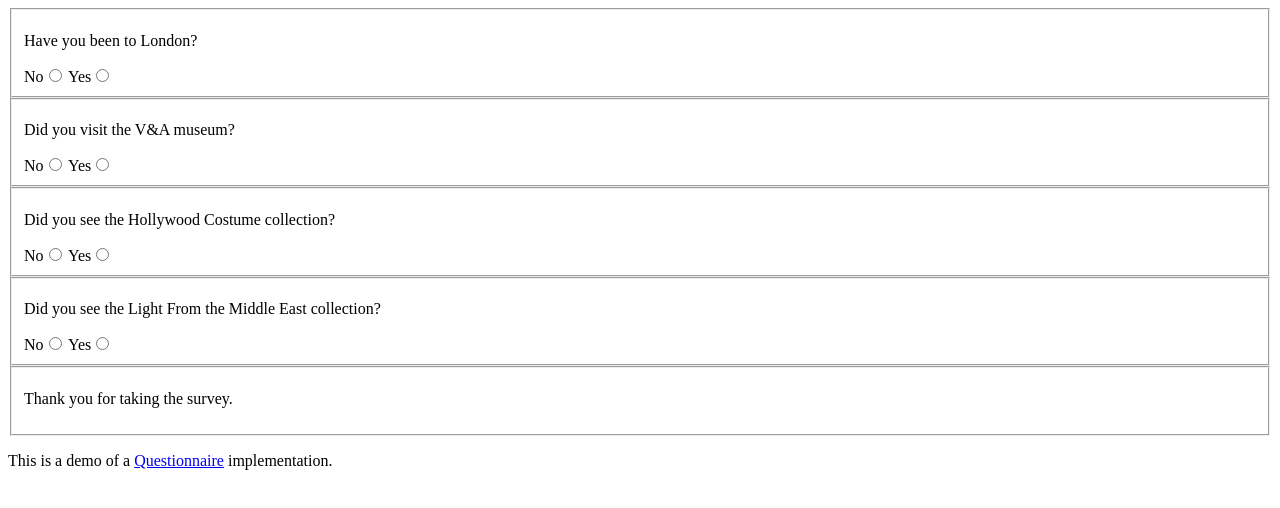
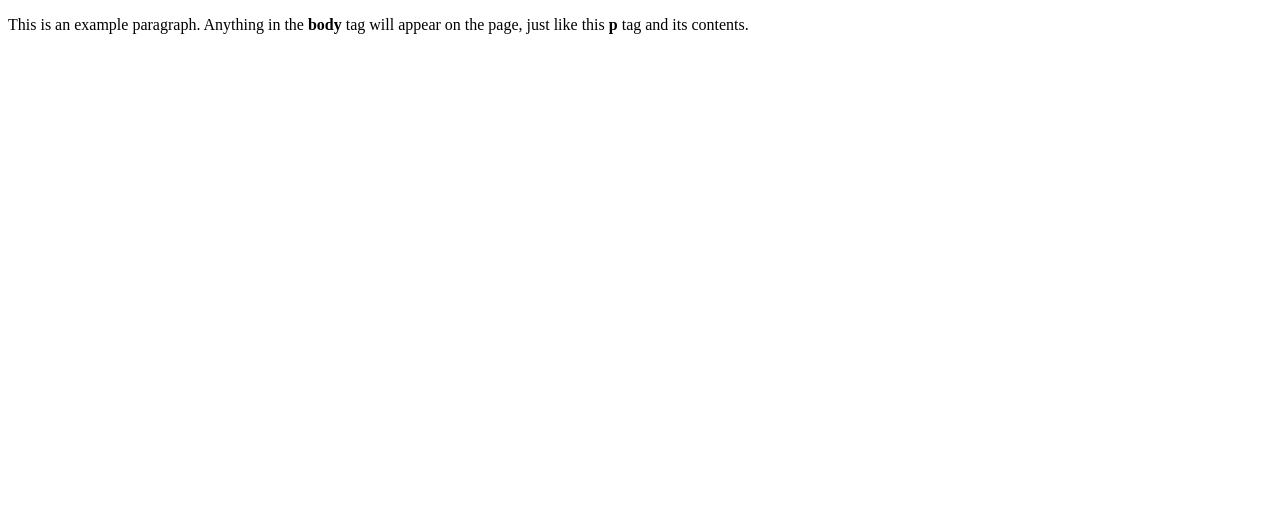
Before and after one commit to GrandMasterEnergy/DART-22, a plain HTML site: page index.html in a window 1280 px wide. Drawn offline with nearby package versions, Linux system fonts and the light colour scheme.

Commit message:
Update index.html

```diff
--- a/index.html
+++ b/index.html
@@ -1,71 +1,9 @@
-<!DOCTYPE html>
+<!doctype html>
 <html>
-<head>
-	<meta charset="utf-8">
-
-	<script type="text/javascript" src="jquery-1.8.3.min.js"></script>
-
-	<script type="text/javascript" src="jquery.ay-questionnaire.js"></script>
-	<script type="text/javascript" src="demo.js"></script>
-
-	<link rel="stylesheet" href="demo.css">
-</head>
-<body>
-	<form action="">
-		<fieldset>
-			<p class="question">Have you been to London?</p>
-			<div class="input-group">
-				<label>
-					<span>No</span><input type="radio" name="question[1]" value="0">
-				</label>
-				<label>
-					<span>Yes</span><input type="radio" name="question[1]" value="1">
-				</label>
-			</div>
-		</fieldset>
-
-		<fieldset>
-			<p class="question">Did you visit the V&A museum?</p>
-			<div class="input-group">
-				<label>
-					<span>No</span><input type="radio" name="question[2]" value="0">
-				</label>
-				<label>
-					<span>Yes</span><input type="radio" name="question[2]" value="1">
-				</label>
-			</div>
-		</fieldset>
-
-		<fieldset>
-			<p class="question">Did you see the Hollywood Costume collection?</p>
-			<div class="input-group">
-				<label>
-					<span>No</span><input type="radio" name="question[3]" value="0">
-				</label>
-				<label>
-					<span>Yes</span><input type="radio" name="question[3]" value="1">
-				</label>
-			</div>
-		</fieldset>
-
-		<fieldset>
-			<p class="question">Did you see the Light From the Middle East collection?</p>
-			<div class="input-group">
-				<label>
-					<span>No</span><input type="radio" name="question[4]" value="0">
-				</label>
-				<label>
-					<span>Yes</span><input type="radio" name="question[4]" value="1">
-				</label>
-			</div>
-		</fieldset>
-		<fieldset>
-			<p>Thank you for taking the survey.</p>
-		</fieldset>
-	</form>
-
-	<div class="footer">
-		<p>This is a demo of a <a href="https://github.com/gajus/questionnaire" target="_blank">Questionnaire</a> implementation.</p>
-	</div>
-</body>
+  <head>
+    <title>This is the title of the webpage!</title>
+  </head>
+  <body>
+    <p>This is an example paragraph. Anything in the <strong>body</strong> tag will appear on the page, just like this <strong>p</strong> tag and its contents.</p>
+  </body>
 </html>
```
